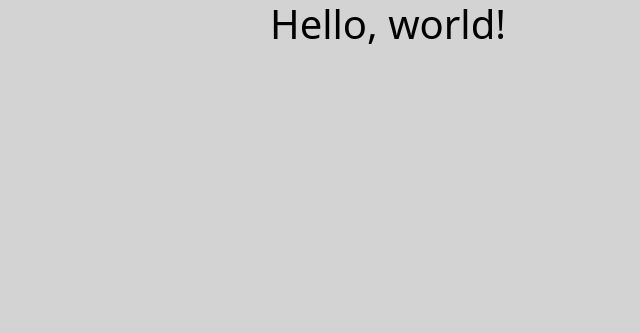
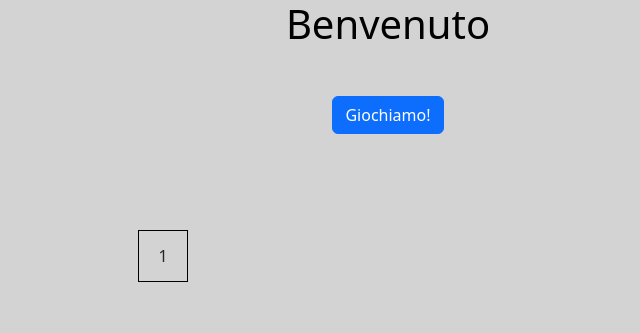
Before and after one commit to hajjamn/js-campominato-grid, a plain HTML site: page index.html in a window 1280 px wide. Shown: the whole page, without its empty margins (252-892 px from the left). Drawn offline with nearby package versions, Linux system fonts and the light colour scheme.

Commit message:
ADD: html and css

```diff
--- a/css/app.css
+++ b/css/app.css
@@ -6,3 +6,19 @@ h1 {
   color: black;
   text-align: center;
 }
+
+.game-container {
+  margin: 0 auto;
+  display: grid;
+  grid-template-columns: repeat(10, 50px [cell-start]);
+  align-items: center;
+  justify-content: center;
+}
+
+.cell {
+  width: 50px;
+  aspect-ratio: 1 / 1;
+  line-height: 50px;
+  text-align: center;
+  border: 1px solid black;
+}
--- a/index.html
+++ b/index.html
@@ -7,8 +7,28 @@
     <link href="https://cdn.jsdelivr.net/npm/bootstrap@5.3.3/dist/css/bootstrap.min.css" rel="stylesheet" integrity="sha384-QWTKZyjpPEjISv5WaRU9OFeRpok6YctnYmDr5pNlyT2bRjXh0JMhjY6hW+ALEwIH" crossorigin="anonymous">
     <link rel="stylesheet" href="./css/app.css">
   </head>
+  <header>
+    <section>
+      <div class="container">
+        <h1>Benvenuto</h1>
+      </div>
+    </section>
+  </header>
   <body>
-    <h1>Hello, world!</h1>
+    <section class="my-5">
+      <div class="container">
+        <div class="row justify-content-center">
+          <button class="col-auto start btn btn-primary">Giochiamo!</button>
+        </div>
+      </div>
+    </section>
+    <section>
+      <div class="game-container p-5">
+        <div class="cell">1</div>
+      </div>
+    </section>
+  </body>
+
     <script src="./js/app.js"></script>
     <script src="https://cdn.jsdelivr.net/npm/bootstrap@5.3.3/dist/js/bootstrap.bundle.min.js" integrity="sha384-YvpcrYf0tY3lHB60NNkmXc5s9fDVZLESaAA55NDzOxhy9GkcIdslK1eN7N6jIeHz" crossorigin="anonymous"></script>
     <script src="https://kit.fontawesome.com/4411155b30.js" crossorigin="anonymous"></script>
```
